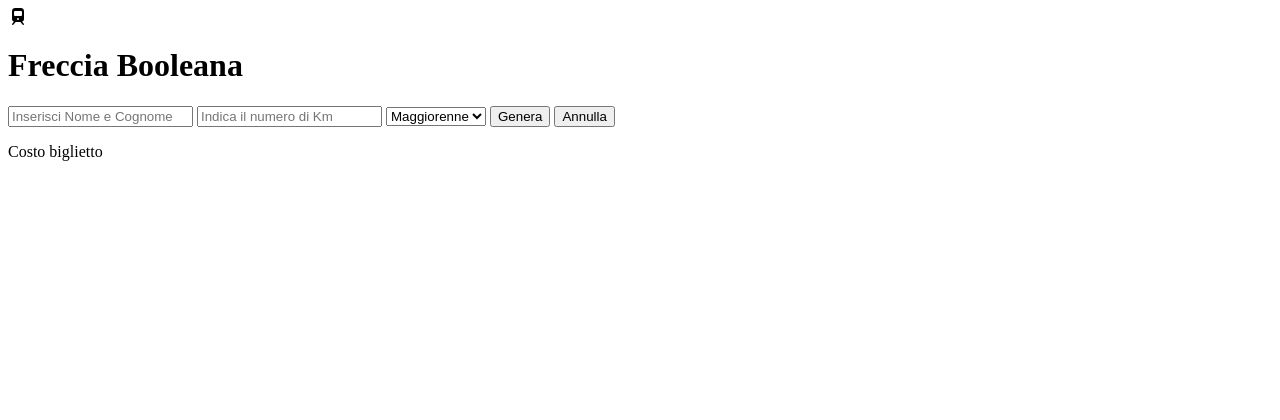
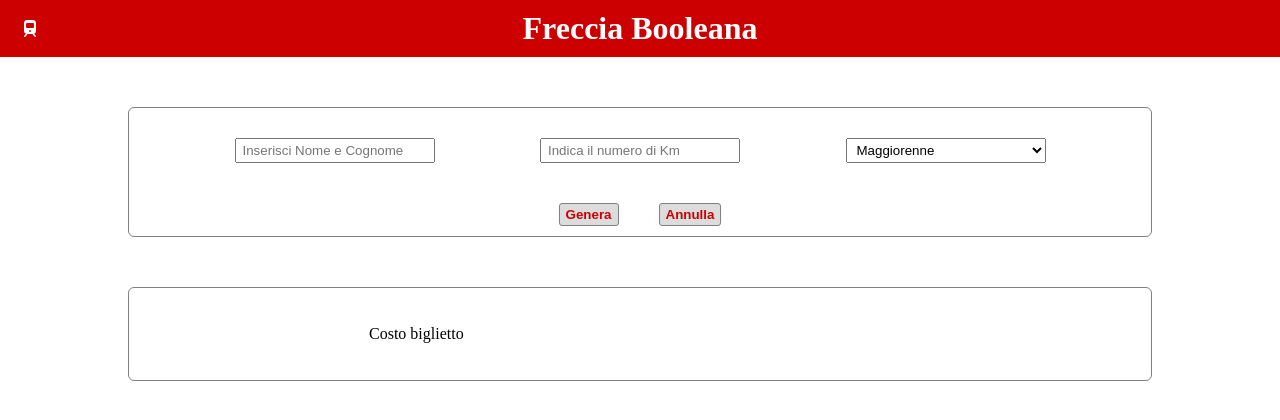
Before and after one commit to DanielPioFalabella/js-biglietto-treno-form, a plain HTML site: page index.html in a window 1280 px wide. Drawn offline with Linux system fonts and the light colour scheme.

Commit message:
stile pagina

```diff
--- a/CSS/style.css
+++ b/CSS/style.css
@@ -0,0 +1,79 @@
+* {
+    margin: 0;
+    padding: 0;
+    box-sizing: border-box;
+}
+
+header {
+    display: flex;
+    justify-content: center;
+    align-items: center;
+    padding: 10px 0px;
+    background-color: rgb(204, 0, 0);
+    color: white;
+    margin-bottom: 50px;
+    position: relative;
+}
+
+.fa-train {
+    position: absolute;
+    top: 20px;
+    left: 20px;
+}
+
+#prezzo-biglietto {
+    padding-left: 20px;
+    font-weight: 700;
+}
+
+.container {
+    width: 80%;
+    margin: 0 auto;
+}
+
+#myForm {
+    border: 1px solid grey;
+    border-radius: 6px;
+}
+
+.inputDati {
+    display: flex;
+    justify-content: space-evenly;
+    align-items: center;
+    padding: 30px 0px;
+}
+
+.btn {
+    display: flex;
+    justify-content: center;
+    align-items: center;
+    padding: 10px 0px;
+}
+
+#genera, #annulla {
+    margin: 0px 20px;
+    padding: 3px 6px;
+    background-color: gainsboro;
+    color: rgb(204, 0, 0);
+    font-weight: 900;
+    border-radius: 3px;
+    border: 1px solid grey;
+}
+
+.btnDati {
+    padding: 3px 6px;
+    width: 200px;
+}
+
+#costoBiglietto {
+    margin-top: 50px;
+    padding: 30px 0px;
+    padding-left: 240px;
+    line-height: 2;
+    border: 1px solid grey;
+    border-radius: 6px;
+}
+
+#costoBiglietto p{
+    font-weight: 900;
+}
--- a/index.html
+++ b/index.html
@@ -16,31 +16,37 @@
         <h1>Freccia Booleana</h1>
     </header>
 
-    <!-- <p id="prezzo-biglietto"></p> -->
+    <div class="container">
     <form id="myForm">
+        <div class="inputDati">
         <label for="text">
-            <input id="nameUser" type="text" placeholder="Inserisci Nome e Cognome">
+            <input class="btnDati" id="nameUser" type="text" placeholder="Inserisci Nome e Cognome">
         </label>
 
         <label for="number">
-            <input id="numKm" type="number" placeholder="Indica il numero di Km">
+            <input class="btnDati" id="numKm" type="number" placeholder="Indica il numero di Km">
         </label>
 
         <label for="sceltaEta">
-            <select id="sceltaEta">
+            <select class="btnDati" id="sceltaEta">
                 <option value="maggiorenne">Maggiorenne</option>
                 <option value="minorenne">Minorenne</option>
                 <option value="over-65">Over 65</option>
             </select>
         </label>
+        </div>
 
+        <div class="btn">
         <button id="genera">Genera</button>
 
         <button id="annulla">Annulla</button>
+        </div>
     </form>
 
     <p id="costoBiglietto">Costo biglietto</p>
+    </div>
 
+    <!-- JS -->
     <script src="./script.js"></script>
 </body>
 </html>
--- a/script.js
+++ b/script.js
@@ -33,7 +33,7 @@ myForm.addEventListener("submit", (e) => {
     // OUTPUT genera in pagina
     document.getElementById("costoBiglietto").innerHTML =
     `<h4>Costo biglietto</h4>
-    ${bigliettoFinale.toFixed(2)}`
+    ${"€ " + bigliettoFinale.toFixed(2)}`
 
     // OUTPUT annulla
     annulla.addEventListener("click", () => {
```
